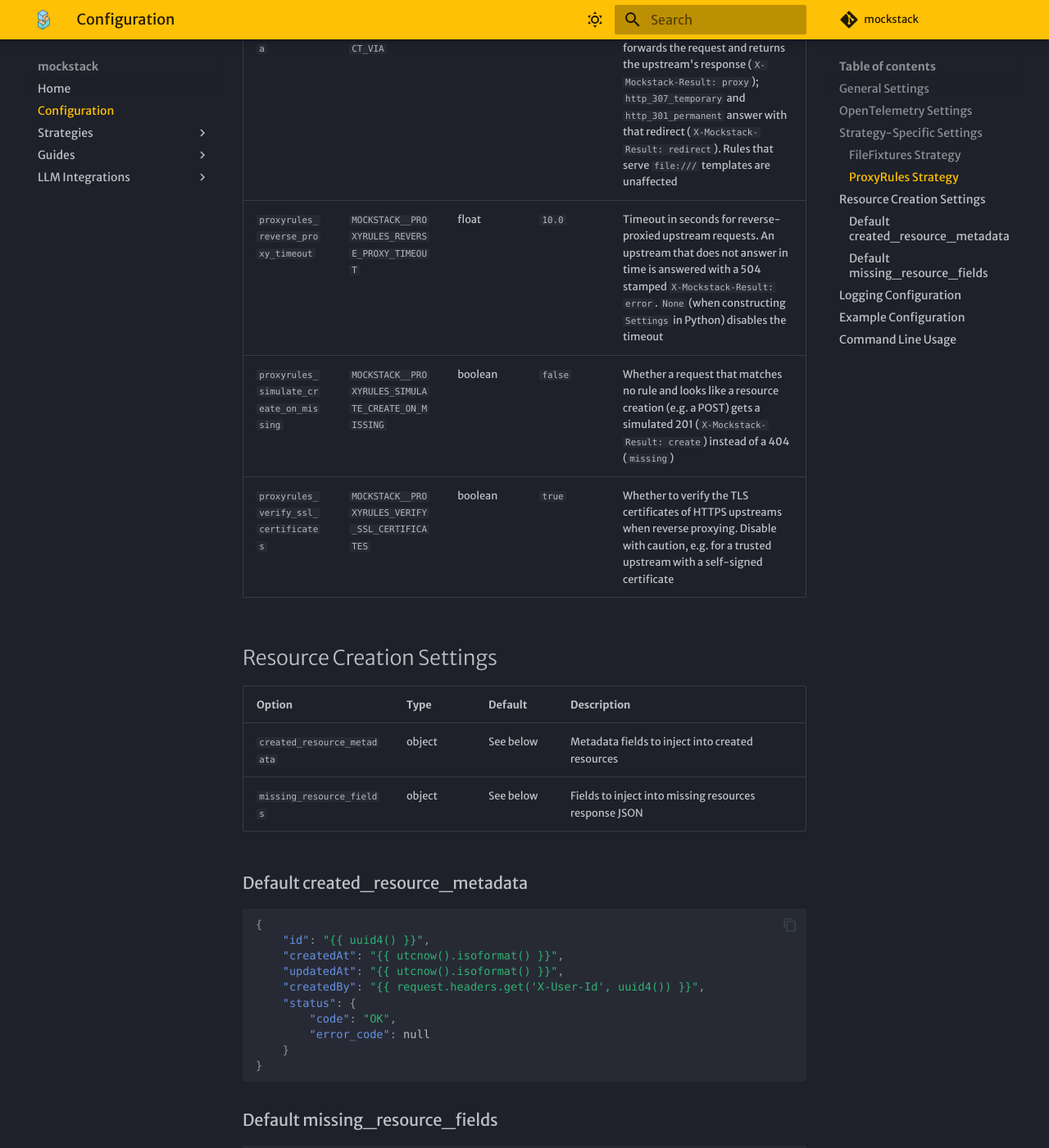
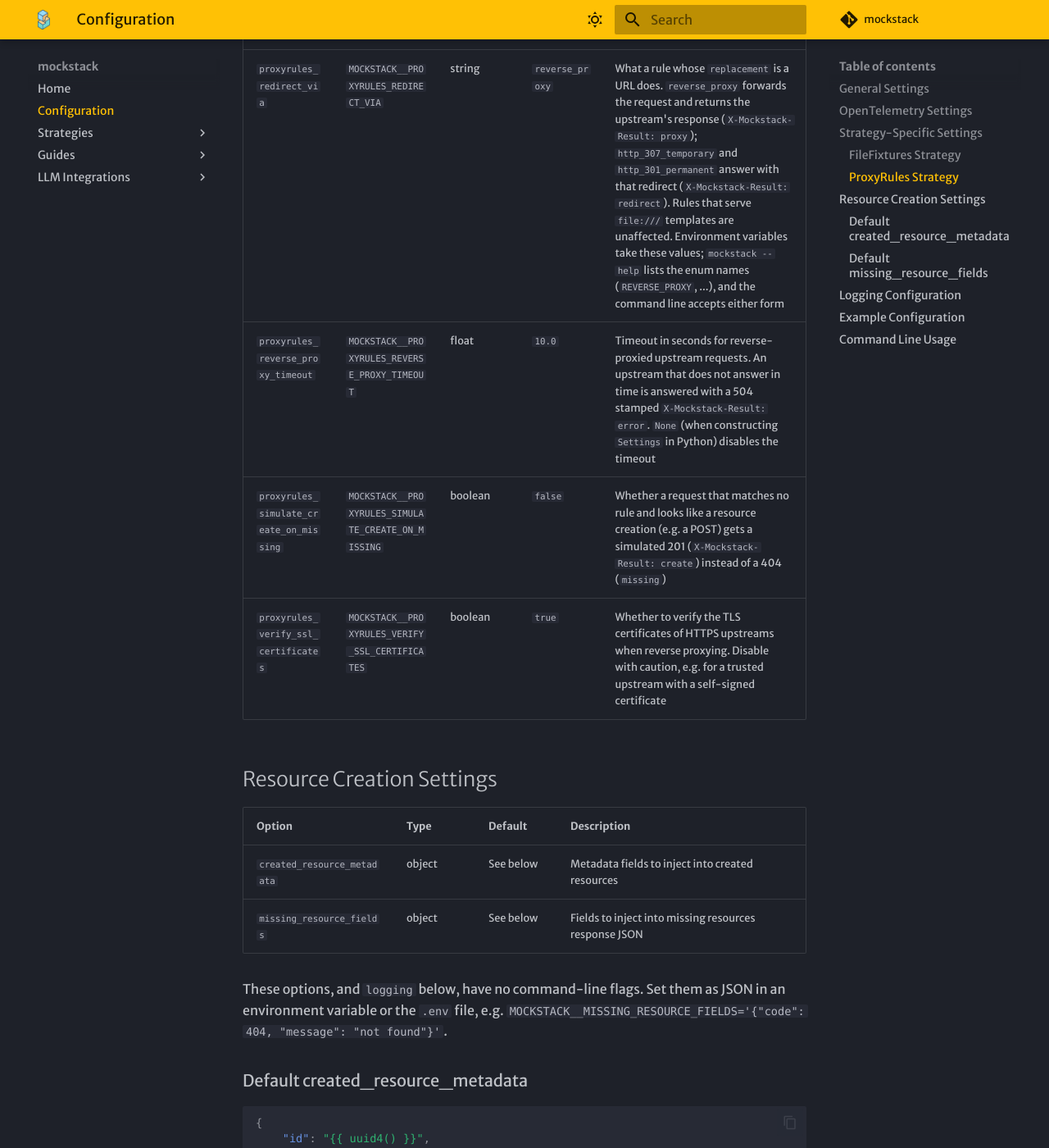
Before and after one commit to promptromp/mockstack, an MkDocs documentation site: the page built from docs/configuration.md, in a window 1280 px wide and 1400 px high, scrolled down 2090 px. Shown: the whole window at 82% size. Built offline with MkDocs 1.6.1 and Material for MkDocs 9.7.7, drawn with Linux system fonts in a browser that asks for light colours; some web fonts are replaced; comment, search, counter and statistics services are not loaded; some of the changed text lies outside the part shown.

Commit message:
docs: configuration reference fixes
The example .env used ~ in MOCKSTACK__TEMPLATES_DIR, which a .env file does
not expand, so settings validation failed. Also document that templates_dir is
required for filefixtures and must exist, the dotted CLI form of nested options,
that redirect_via env vars take values while --help lists enum names, and that
the dict settings are set as JSON rather than CLI flags.

Co-Authored-By: Claude Opus 5 (1M context) <noreply@anthropic.com>

````diff
--- a/docs/configuration.md
+++ b/docs/configuration.md
@@ -11,8 +11,9 @@ All configuration options are prefixed with `MOCKSTACK__` when using environment
 Upper-case the option name and add the prefix: `proxyrules_rules_filename` becomes
 `MOCKSTACK__PROXYRULES_RULES_FILENAME`. Nested options use `__` as the separator:
 `opentelemetry.enabled` becomes `MOCKSTACK__OPENTELEMETRY__ENABLED`. On the command
-line, use the kebab-case form, e.g. `--proxyrules-rules-filename`; boolean options are
-flags with a `--no-` form.
+line, use the kebab-case form, e.g. `--proxyrules-rules-filename`, with a dot for nested
+options (`--opentelemetry.enabled`); boolean options are flags with a `--no-` form.
+`mockstack --help` lists every flag.
 
 ## General Settings
 
@@ -37,7 +38,7 @@ flags with a `--no-` form.
 
 | Option | Environment variable | Type | Default | Description |
 |--------|----------------------|------|---------|-------------|
-| `templates_dir` | `MOCKSTACK__TEMPLATES_DIR` | string | - | Base directory for templates used by the strategy |
+| `templates_dir` | `MOCKSTACK__TEMPLATES_DIR` | path | - | Base directory for templates used by the strategy. Required when `strategy` is `filefixtures` (the default), and the directory must exist |
 | `filefixtures_enable_templates_for_post` | `MOCKSTACK__FILEFIXTURES_ENABLE_TEMPLATES_FOR_POST` | boolean | `true` | Whether to try a template-based response for POST requests before simulating resource creation |
 | `filefixtures_simulate_create_on_missing` | `MOCKSTACK__FILEFIXTURES_SIMULATE_CREATE_ON_MISSING` | boolean | `true` | Whether a create-looking POST with no matching template (or with templates-for-POST off) gets a simulated 201 instead of the same 404 (`missing`) a GET with no template gets |
 
@@ -48,7 +49,7 @@ See [ProxyRules](strategies/proxyrules.md) for how rules are written and evaluat
 | Option | Environment variable | Type | Default | Description |
 |--------|----------------------|------|---------|-------------|
 | `proxyrules_rules_filename` | `MOCKSTACK__PROXYRULES_RULES_FILENAME` | path | - | The YAML rules file. Required when `strategy` is `proxyrules`, and the file must exist. It is loaded and validated at startup, so an invalid rule stops mockstack from starting |
-| `proxyrules_redirect_via` | `MOCKSTACK__PROXYRULES_REDIRECT_VIA` | string | `reverse_proxy` | What a rule whose `replacement` is a URL does. `reverse_proxy` forwards the request and returns the upstream's response (`X-Mockstack-Result: proxy`); `http_307_temporary` and `http_301_permanent` answer with that redirect (`X-Mockstack-Result: redirect`). Rules that serve `file:///` templates are unaffected |
+| `proxyrules_redirect_via` | `MOCKSTACK__PROXYRULES_REDIRECT_VIA` | string | `reverse_proxy` | What a rule whose `replacement` is a URL does. `reverse_proxy` forwards the request and returns the upstream's response (`X-Mockstack-Result: proxy`); `http_307_temporary` and `http_301_permanent` answer with that redirect (`X-Mockstack-Result: redirect`). Rules that serve `file:///` templates are unaffected. Environment variables take these values; `mockstack --help` lists the enum names (`REVERSE_PROXY`, ...), and the command line accepts either form |
 | `proxyrules_reverse_proxy_timeout` | `MOCKSTACK__PROXYRULES_REVERSE_PROXY_TIMEOUT` | float | `10.0` | Timeout in seconds for reverse-proxied upstream requests. An upstream that does not answer in time is answered with a 504 stamped `X-Mockstack-Result: error`. `None` (when constructing `Settings` in Python) disables the timeout |
 | `proxyrules_simulate_create_on_missing` | `MOCKSTACK__PROXYRULES_SIMULATE_CREATE_ON_MISSING` | boolean | `false` | Whether a request that matches no rule and looks like a resource creation (e.g. a POST) gets a simulated 201 (`X-Mockstack-Result: create`) instead of a 404 (`missing`) |
 | `proxyrules_verify_ssl_certificates` | `MOCKSTACK__PROXYRULES_VERIFY_SSL_CERTIFICATES` | boolean | `true` | Whether to verify the TLS certificates of HTTPS upstreams when reverse proxying. Disable with caution, e.g. for a trusted upstream with a self-signed certificate |
@@ -59,6 +60,10 @@ See [ProxyRules](strategies/proxyrules.md) for how rules are written and evaluat
 |--------|------|---------|-------------|
 | `created_resource_metadata` | object | See below | Metadata fields to inject into created resources |
 | `missing_resource_fields` | object | See below | Fields to inject into missing resources response JSON |
+
+These options, and `logging` below, have no command-line flags. Set them as JSON in an
+environment variable or the `.env` file, e.g.
+`MOCKSTACK__MISSING_RESOURCE_FIELDS='{"code": 404, "message": "not found"}'`.
 
 ### Default created_resource_metadata
 ```json
@@ -94,11 +99,11 @@ The logging configuration follows the Python logging configuration schema. By de
 
 ## Example Configuration
 
-Here's an example `.env` file:
+Here's an example `.env` file. A `.env` file does not expand `~`, so give paths in full:
 
 ```env
 MOCKSTACK__STRATEGY=filefixtures
-MOCKSTACK__TEMPLATES_DIR=~/mockstack-templates/
+MOCKSTACK__TEMPLATES_DIR=/path/to/mockstack-templates/
 MOCKSTACK__OPENTELEMETRY__ENABLED=true
 MOCKSTACK__OPENTELEMETRY__CAPTURE_RESPONSE_BODY=true
 ```
````
